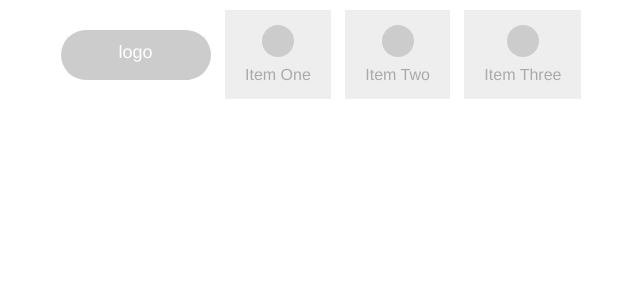
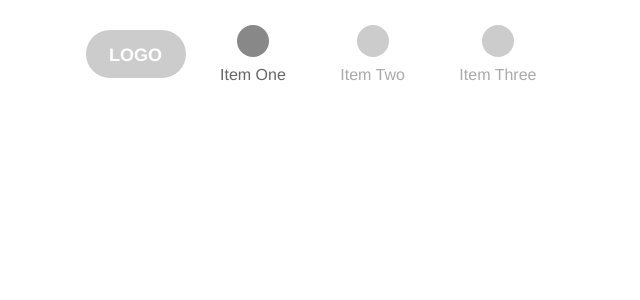
Before and after one commit to lenymo/PersonalFolio, a PHP site: page / in a window 1280 px wide. Shown: the top 300 px of the page, without its empty margins (319-959 px from the left). Run offline with PHP 8.4, Linux system fonts and the light colour scheme; style sheets or scripts are compiled from the project's sources.

Commit message:
Removed compiled CSS files.

```diff
--- a/css/style.css
+++ /dev/null
@@ -1,83 +0,0 @@
-body {
-  font-family: helvetica, verdana, sans-serif;
-  margin: 0;
-  padding: 0;
-}
-
-a {
-  text-decoration: none;
-}
-
-*, :after, :before, ::before, ::after {
-  -webkit-box-sizing: border-box;
-  -moz-box-sizing: border-box;
-  box-sizing: border-box;
-}
-
-header.site-header {
-  display: block;
-  height: 120px;
-  margin: 0 auto;
-  text-align: center;
-}
-
-header.site-header .mobile-menu {
-  background: #ccc;
-  border-radius: 6px;
-  color: rgba(255, 255, 255, 0.8);
-  display: block;
-  font-size: 24px;
-  height: 32px;
-  width: 32px;
-  display: none;
-}
-
-header.site-header .logo {
-  background: #ccc;
-  border-radius: 25px;
-  color: #fff;
-  display: inline-block;
-  font-size: 18px;
-  height: 50px;
-  line-height: 2.5em;
-  margin: 30px 0 0 0;
-  vertical-align: top;
-  width: 150px;
-}
-
-header.site-header nav {
-  display: inline-block;
-  margin: 10px 0 0 0;
-  text-align: center;
-}
-
-header.site-header nav ul {
-  list-style-type: none;
-  margin: 0;
-  padding: 0;
-}
-
-header.site-header nav li {
-  display: inline-block;
-  margin: 0 0 0 10px;
-}
-
-header.site-header nav a {
-  background: #eee;
-  color: #aaa;
-  display: inline-block;
-  padding: 15px 20px;
-}
-
-header.site-header nav a i {
-  background: #ccc;
-  border-radius: 16px;
-  display: inline-block;
-  height: 32px;
-  width: 32px;
-}
-
-header.site-header nav a span {
-  display: block;
-  margin: 5px 0 0 0;
-}
--- a/sass/style.scss
+++ b/sass/style.scss
@@ -37,13 +37,27 @@ header.site-header {
 		display: inline-block;
 		font-size: 18px;
 		font-weight: bold;
-		height: 50px;
-		line-height: 3em;
-		margin: 30px 0 0 0;
+		height: 48px;
+		line-height: 2.8em;
+		margin: 10px 0 0 0;
 		text-transform: uppercase;
 		vertical-align: top;
 		width: 150px;
-		@include rounded(25px);
+		@include rounded(24px);
+
+		@include breakpoint(tablet) {
+			left: 12px;
+			margin: 0;
+			position: absolute;
+			top: 12px;
+			width: 100px;
+			z-index: 2;
+		}
+
+		@include breakpoint(tablet-landscape) {
+			margin: 30px 0 0 0;
+			position: static;
+		}
 	}
 }
 
@@ -51,14 +65,17 @@ header.site-header {
 	background: #ccc;
 	color: rgba(255,255,255,0.9);
 	display: block;
-	font-size: 24px;
-	height: 32px;
-	width: 32px;
+	font-size: 36px;
+	height: 48px;
+	left: 10px;
+	position: fixed;
+	top: 10px;
+	width: 48px;
+	@include rounded(10px);
 
 	@include breakpoint(tablet) {
 		display: none;
 	}
-	@include rounded(6px);
 }
 
 
@@ -72,6 +89,7 @@ nav.main-menu {
 		background: #f8f8f8;
 		display: block;
 		left: 0;
+		padding: 75px 0 0 0;
 		position: absolute;
 		top: 0;
 		width: 125px;
@@ -105,10 +123,10 @@ nav.main-menu {
 		li.current {
 			a {
 				background: #fff;
-				color: #888;
+				color: #666;
 
 				i {
-					background: #bbb;
+					background: #888;
 				}
 			}
 		}
@@ -121,12 +139,17 @@ nav.main-menu {
 		display: inline-block;
 		margin: 10px 0 0 0;
 		text-align: center;
+		padding: 0;
 		position: static;
 		width: auto;
 
 		li {
 			display: inline-block;
 			margin: 0 0 0 10px;
+
+			a {
+				background: none;
+			}
 		}
 	}
 }
```
